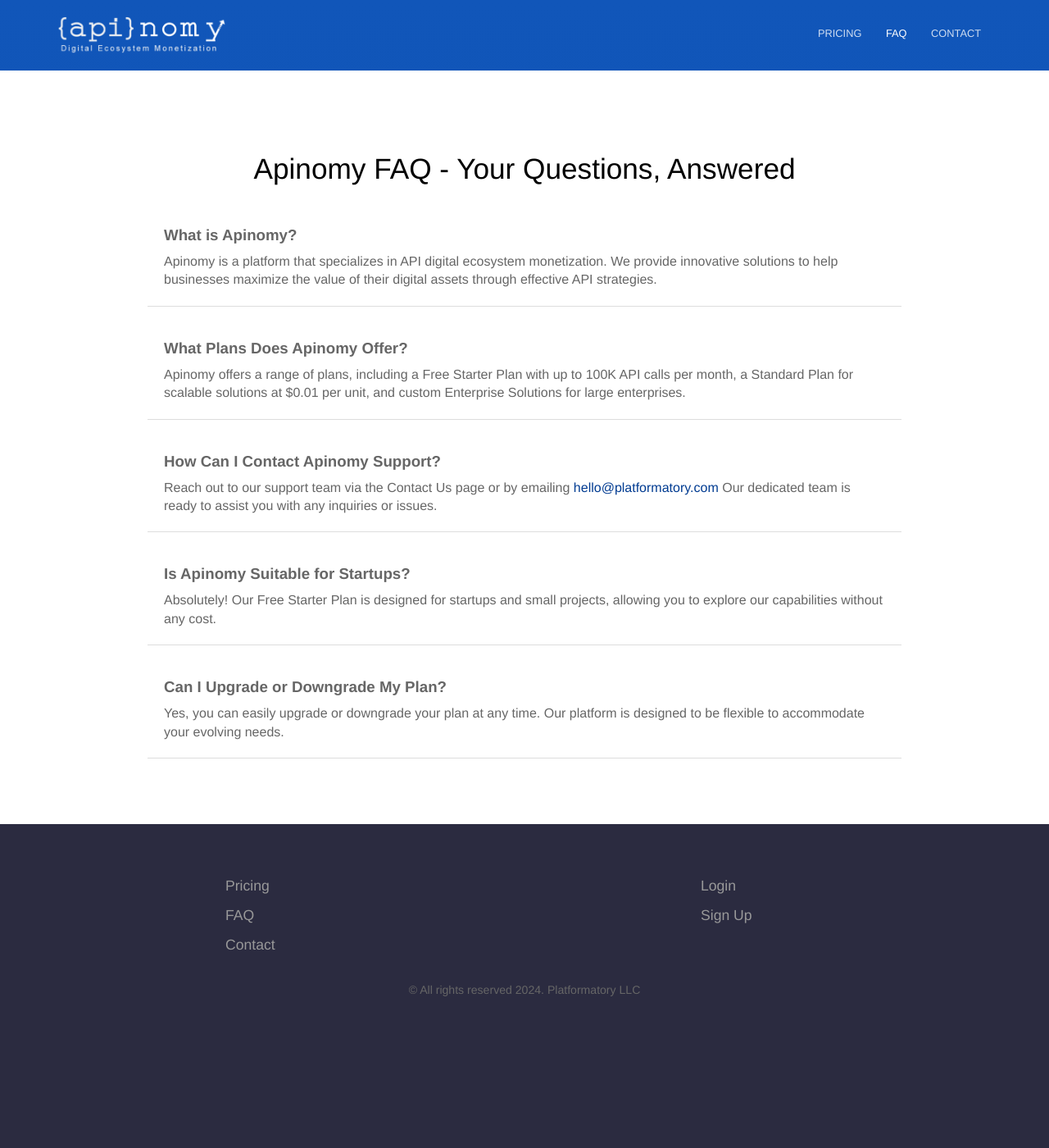
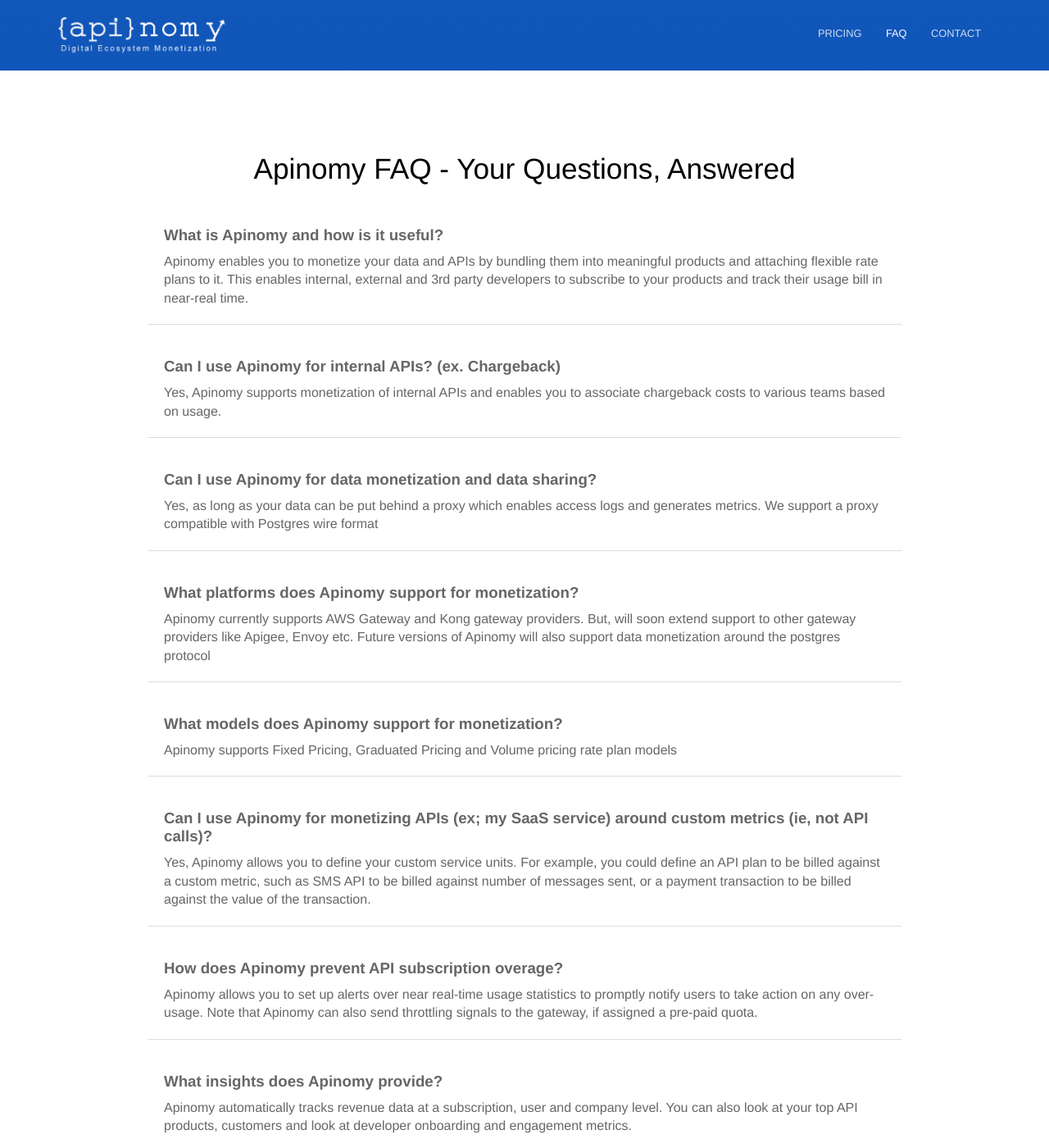
Before and after one commit to Platformatory/apinomy-public, a Jekyll site: the page built from faq.html, in a window 1280 px wide and 1400 px high. Shown: the whole window at 82% size. Built offline with Jekyll 4.4.1, drawn with Linux system fonts in a browser that asks for light colours; some of the changed text lies outside the part shown.

Commit message:
update faq

```diff
--- a/faq.html
+++ b/faq.html
@@ -4,16 +4,30 @@
   We've built an amazing, fantastic team of developers, marketers, designers and
   sales people. -->
 faq:
-  - question: What is Apinomy?
-    answer: Apinomy is a platform that specializes in API digital ecosystem monetization. We provide innovative solutions to help businesses maximize the value of their digital assets through effective API strategies.
-  - question: What Plans Does Apinomy Offer?
-    answer: Apinomy offers a range of plans, including a Free Starter Plan with up to 100K API calls per month, a Standard Plan for scalable solutions at $0.01 per unit, and custom Enterprise Solutions for large enterprises.
-  - question: How Can I Contact Apinomy Support?
-    answer: Reach out to our support team via the Contact Us page or by emailing <a href="mailto:hello@platformatory.com">hello@platformatory.com</a> Our dedicated team is ready to assist you with any inquiries or issues.
-  - question: Is Apinomy Suitable for Startups?
-    answer: Absolutely! Our Free Starter Plan is designed for startups and small projects, allowing you to explore our capabilities without any cost.
-  - question: Can I Upgrade or Downgrade My Plan?
-    answer: Yes, you can easily upgrade or downgrade your plan at any time. Our platform is designed to be flexible to accommodate your evolving needs.
+  - question: What is Apinomy and how is it useful?
+    answer: Apinomy enables you to monetize your data and APIs by bundling them into meaningful products and attaching flexible rate plans to it. This enables internal, external and 3rd party developers to subscribe to your products and track their usage bill in near-real time.
+  - question: Can I use Apinomy for internal APIs? (ex. Chargeback)
+    answer: Yes, Apinomy supports monetization of internal APIs and enables you to associate chargeback costs to various teams based on usage.
+  - question: Can I use Apinomy for data monetization and data sharing?
+    answer: Yes, as long as your data can be put behind a proxy which enables access logs and generates metrics. We support a proxy compatible with Postgres wire format
+  - question: What platforms does Apinomy support for monetization?
+    answer: Apinomy currently supports AWS Gateway and Kong gateway providers. But, will soon extend support to other gateway providers like Apigee, Envoy etc. Future versions of Apinomy will also support data monetization around the postgres protocol
+  - question: What models does Apinomy support for monetization?
+    answer: Apinomy supports Fixed Pricing, Graduated Pricing and Volume pricing rate plan models
+  - question: Can I use Apinomy for monetizing APIs (ex; my SaaS service) around custom metrics (ie, not API calls)?
+    answer: Yes, Apinomy allows you to define your custom service units. For example, you could define an API plan to be billed against a custom metric, such as SMS API to be billed against number of messages sent, or a payment transaction to be billed against the value of the transaction.
+  - question: How does Apinomy prevent API subscription overage?
+    answer: Apinomy allows you to set up alerts over near real-time usage statistics to promptly notify users to take action on any over-usage. Note that Apinomy can also send throttling signals to the gateway, if assigned a pre-paid quota.
+  - question: What insights does Apinomy provide?
+    answer: Apinomy automatically tracks revenue data at a subscription, user and company level. You can also look at your top API products, customers and look at developer onboarding and engagement metrics.
+  - question: Is Apinomy an API management platform?
+    answer: No, Apinomy is not an API management platform. Apinomy only integrates with your API Gateways to enable building meaningful business products out of your available APIs
+  - question: Can I use Apinomy with my own gateway?
+    answer: Yes, Apinomy will soon support plugin interfaces to register your own API gateway or appliance. In order to make this work, your gateway will need to support API discovery and logs retrieval
+  - question: Can I use Apinomy with my own developer portal?
+    answer: Yes. You can use our APIs from your own developer portal in order to register users, applications (API keys, credentials) and subscriptions. You can programmatically retrieve real-time billing data and optionally command built-in support for various billing providers.
+  - question: Can I use Apinomy on-premise or on my own cloud?
+    answer: Yes, Apinomy supports on-premise or on my own cloud deployments on demand for a cost. Please reach out to us for more information.
 ---
 
 {% if page.faq %}
```
